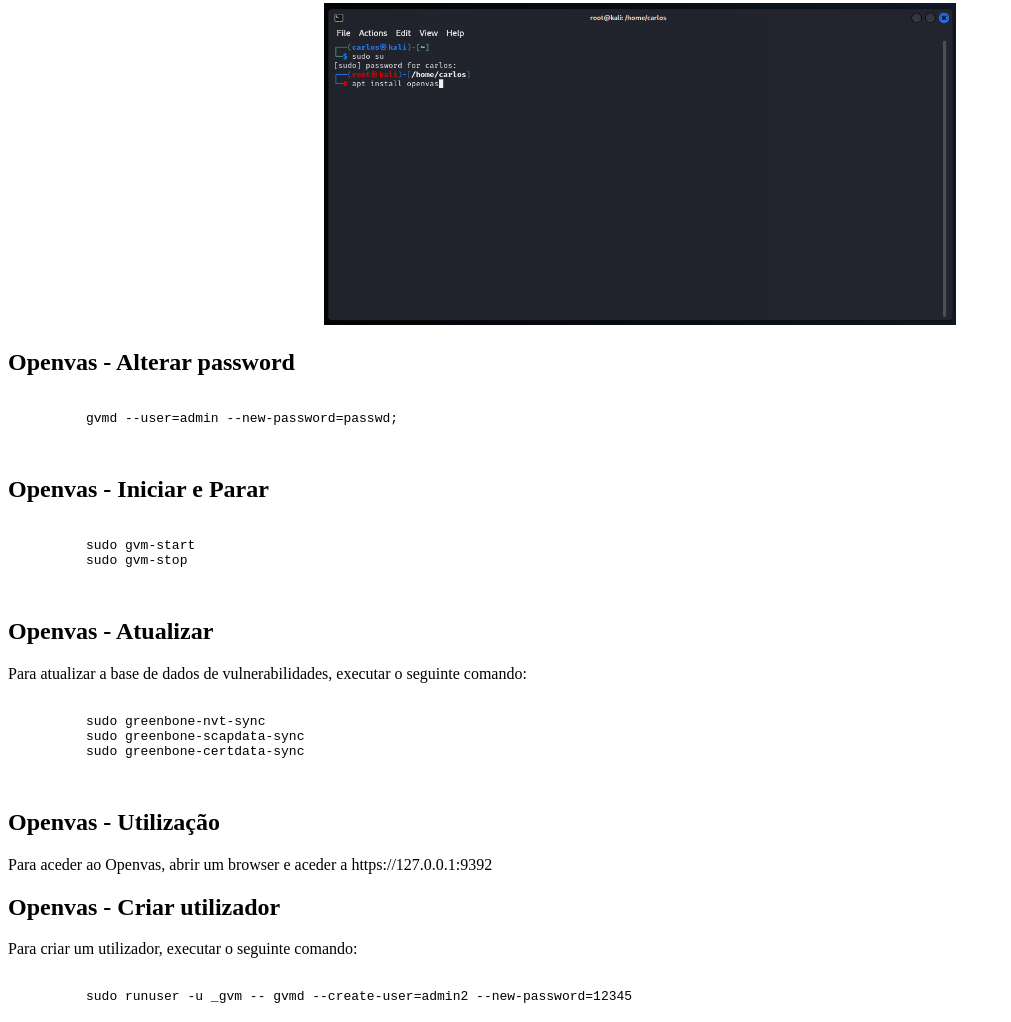
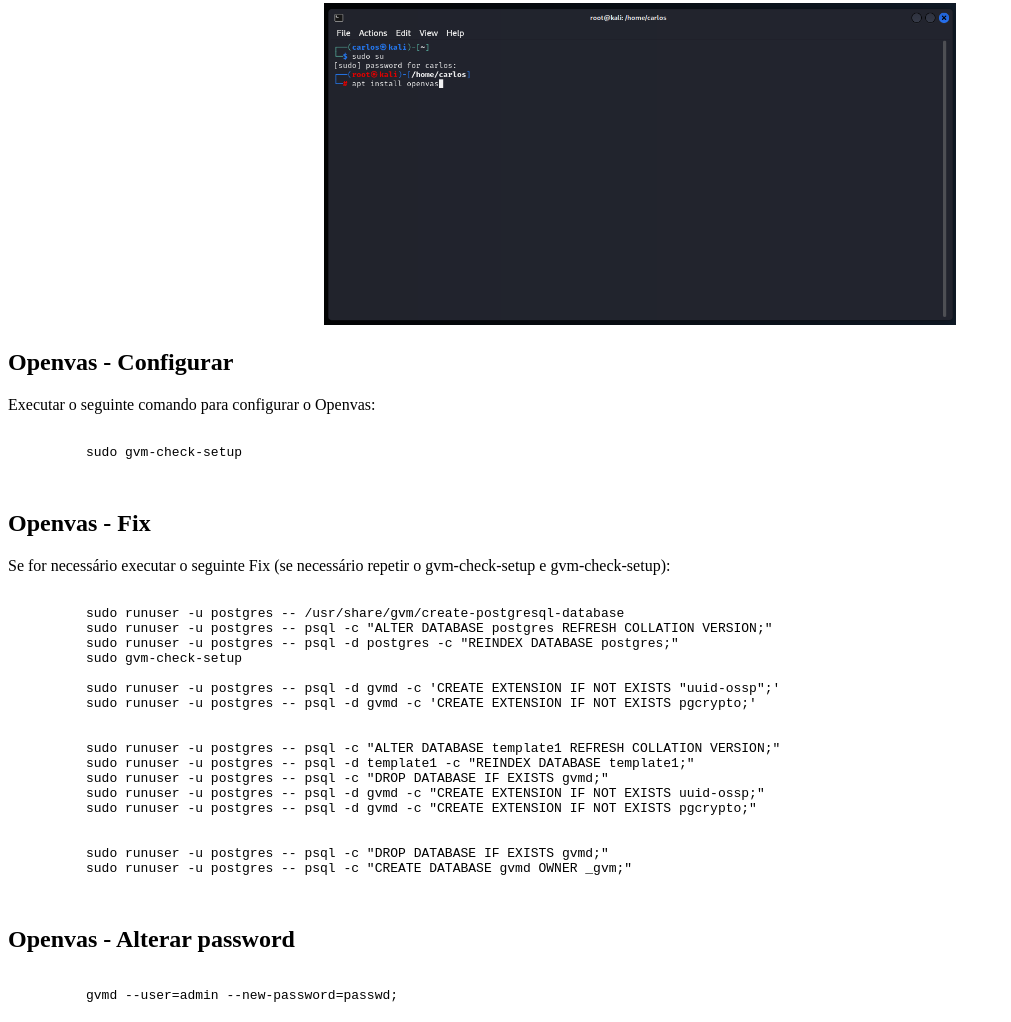
Before and after one commit to cet93/UFCD9192, a plain HTML site: page 2024-09-17_openvas/index.html in a window 1280 px wide. Shown: the part 306-1328 px from the top of the page, without its empty margins (0-1011 px from the left). Drawn offline with Linux system fonts and the light colour scheme.

Commit message:
Updated OpenVas

```diff
--- a/2024-09-17_openvas/index.html
+++ b/2024-09-17_openvas/index.html
@@ -18,12 +18,47 @@
           sudo apt dist-upgrade -y
           apt install openvas
           gvm-setup
-          gvm-check-setup
+
         </code>
       </pre>
       <div style="text-align: center">
         <img src="./image/openvas_install.png" alt="1" style="width: 50%" />
       </div>
+
+      <h2>Openvas - Configurar</h2>
+      <p>Executar o seguinte comando para configurar o Openvas:</p>
+      <pre>
+        <code>
+          sudo gvm-check-setup
+        </code>
+      </pre>
+
+      <h2>Openvas - Fix</h2>
+      <p>Se for necessário executar o seguinte Fix (se necessário repetir o gvm-check-setup e gvm-check-setup):</p>
+      <pre>
+        <code>
+          sudo runuser -u postgres -- /usr/share/gvm/create-postgresql-database
+          sudo runuser -u postgres -- psql -c "ALTER DATABASE postgres REFRESH COLLATION VERSION;"
+          sudo runuser -u postgres -- psql -d postgres -c "REINDEX DATABASE postgres;"
+          sudo gvm-check-setup
+
+          sudo runuser -u postgres -- psql -d gvmd -c 'CREATE EXTENSION IF NOT EXISTS "uuid-ossp";'
+          sudo runuser -u postgres -- psql -d gvmd -c 'CREATE EXTENSION IF NOT EXISTS pgcrypto;'
+
+
+          sudo runuser -u postgres -- psql -c "ALTER DATABASE template1 REFRESH COLLATION VERSION;"
+          sudo runuser -u postgres -- psql -d template1 -c "REINDEX DATABASE template1;"
+          sudo runuser -u postgres -- psql -c "DROP DATABASE IF EXISTS gvmd;"
+          sudo runuser -u postgres -- psql -d gvmd -c "CREATE EXTENSION IF NOT EXISTS uuid-ossp;"
+          sudo runuser -u postgres -- psql -d gvmd -c "CREATE EXTENSION IF NOT EXISTS pgcrypto;"
+
+
+          sudo runuser -u postgres -- psql -c "DROP DATABASE IF EXISTS gvmd;"
+          sudo runuser -u postgres -- psql -c "CREATE DATABASE gvmd OWNER _gvm;"
+        </code>
+      </pre>
+
+
 
       <h2>Openvas - Alterar password</h2>
       <pre>
```
